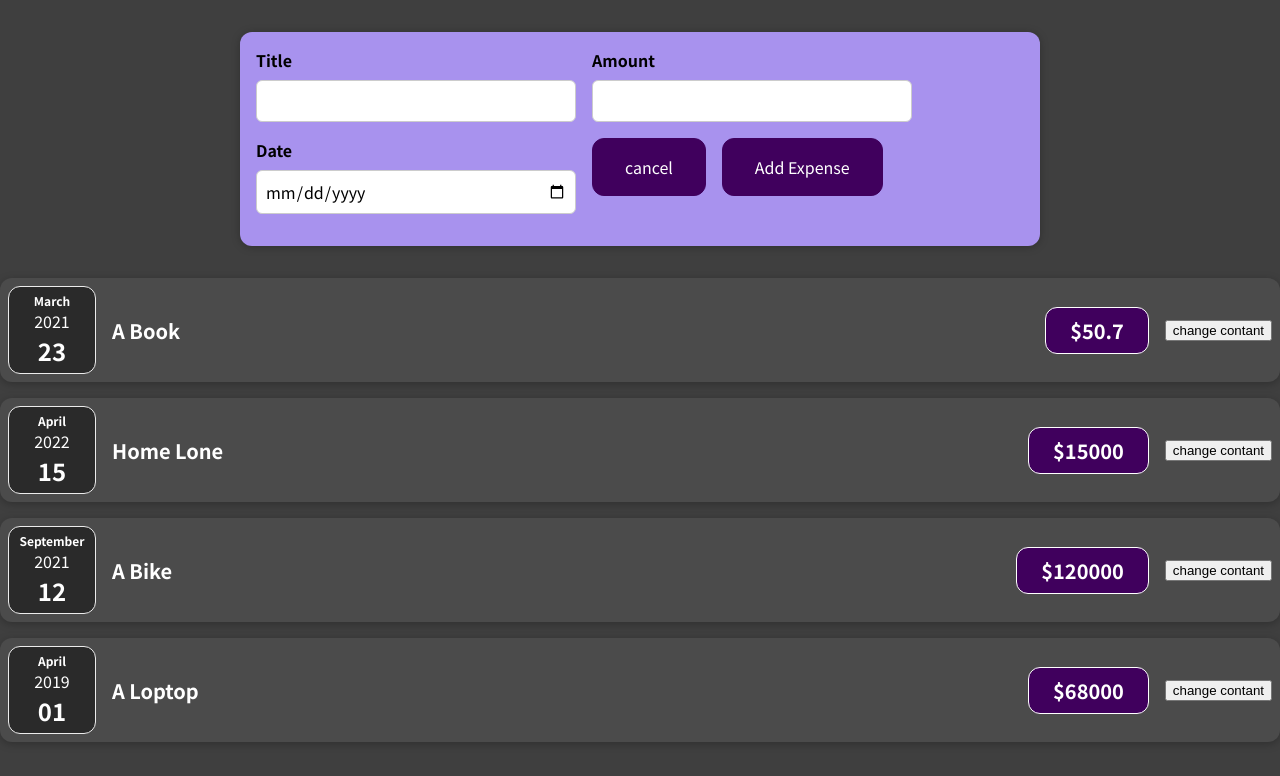
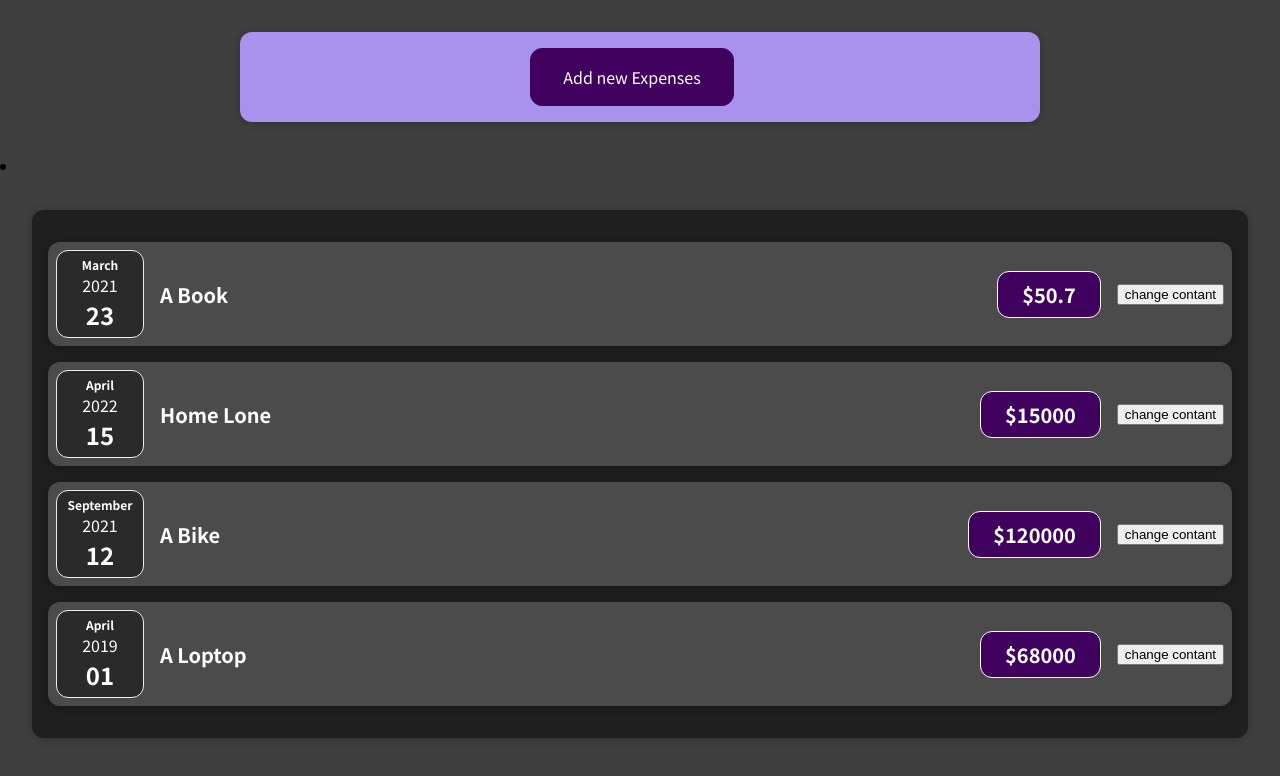
Before and after one commit to SanchitDev47/react_app_dev, a React (Create React App) app: page / in a window 1280 px wide. Shown: the top 776 px of the page. Built offline with nearby package versions, Linux system fonts and the light colour scheme.

Commit message:
get update

```diff
--- a/src/App.js
+++ b/src/App.js
@@ -1,55 +1,25 @@
 import { useState } from 'react';
 import './App.css';
-// import Expenses from './compoenents/Expenses/Expense'
+// import ExpensesList from './compoenents/Expenses/ExpensesList';
 import NewExpense from './compoenents/NewExpense/NewExpense';
-import ExpensesList from './compoenents/Expenses/ExpensesList';
+import Expense from './compoenents/Expenses/Expense';
 
+import detailsObject from './detailsObject';
 
-const DUMMY_EXPENSES = [
-      {
-        id:'e1',
-        title: 'A Book',
-        amount: 50.70,
-        date: new Date(2021, 2, 23) ,
-      },
-      {
-        id:'e2',
-        title: 'Home Lone',
-        amount: 15000,
-        date: new Date(2022, 3, 15),
-      },
-      {
-        id:'e3',
-        title: 'A Bike ',
-        amount: 120000,
-        date: new Date(2021, 8, 12),
-      },
-      {
-        id:'e4',
-        title: 'A Loptop',
-        amount: 68000,
-        date: new Date(2019, 3, 1) ,
-    },
-  ];
-
-
-  function App() {
-    const [expense, setExpenses] = useState(DUMMY_EXPENSES);
-
-
+function App() {
+  const [expense, setExpenses] = useState(detailsObject);
   const addExpenseHandler = expense => {
     setExpenses((prevExpenses) => {
       return [expense, ...prevExpenses];
     });
-};
+    console.log('expensedsd', expense);
+  };
   return(
 <div className='App'>
-  <NewExpense onAddExpense={addExpenseHandler}/>
-
-  {/* <Expenses /> */}
-  <ExpensesList items={expense}/>
+  <NewExpense  onAddExpense={addExpenseHandler}/>
+  <Expense items={expense}/>
+  {/* <ExpensesList items= {expense} /> */}
 </div>
   );
 }
-
 export default App;
--- a/src/compoenents/Expenses/ExpensItems.jsx
+++ b/src/compoenents/Expenses/ExpensItems.jsx
@@ -6,7 +6,6 @@ import { useState } from 'react';
 
 export default function ExpensItems(props) {
     const [title, setTitle] = useState(props.title);
-
     const clickHandler = () => {
         setTitle('Updated');
         console.log(title)
--- a/src/compoenents/Expenses/Expense.jsx
+++ b/src/compoenents/Expenses/Expense.jsx
@@ -1,29 +1,31 @@
-// import React,{useState} from 'react';
-// import './Expenses.css';
-// import Card from './Card';
+import React from 'react';
+import './Expenses.css';
+import Card from './Card';
 // import ExpensesFilter from './ExpensesFilter';
-// import ExpensesList from './ExpensesList';
+import ExpensesList from './ExpensesList';
 // import ExpensesChart from './ExpensesChart';
 
 
 
-// export default function Expense(props) {
+export default function Expense(props) {
 //   const [filteredYear, setFilteredYear] = useState('2022');
 
-//       const filteredExpenses = props.items.filter(expenses => {
-//       return expenses.date.getFullYear().toString() === filteredYear
-//     });
-//       return (
-//         <li>
-//         <Card className='expenses'>
-//            <ExpensesFilter
-//             selected={filteredYear}
-//             allExpensesSelected={filterItemsHandler}
-//             onChangeFilter={filterChangeHandler}
-//             />
-//             <ExpensesChart />
-//             <ExpensesList />
-//     </Card>
-//     </li>
-// );
-// }
+    //   const filteredExpenses = props.items.filter(expenses => {
+    //   return expenses.date.getFullYear().toString() === filteredYear
+    // });
+    const listOfItems = props.expense;
+
+      return (
+        <li>
+        <Card className='expenses'>
+          <ExpensesList items={listOfItems}/>
+           {/* <ExpensesFilter
+            selected={filteredYear}
+            allExpensesSelected={filterItemsHandler}
+            onChangeFilter={filterChangeHandler}
+            /> */}
+            {/* <ExpensesChart/> */}
+    </Card>
+    </li>
+);
+}
--- a/src/compoenents/Expenses/ExpensesList.jsx
+++ b/src/compoenents/Expenses/ExpensesList.jsx
@@ -1,22 +1,34 @@
 import React from 'react'
 import ExpensItems from './ExpensItems';
+import detailsObject from '../../detailsObject';
 
 
 export default function ExpensesList(props) {
-  //   if (props.items.length === 0 ) {
-  //     return <h2 className='expenses-list__fallback'>Found no expenses.</h2>;
-  //  }
-return (
-<ul className="expenses-list">
-{ props.items.map((expense) => (
+  // let theItems = props.detailsObject;
+// let [id,title,amount,date ] = detailsObject;
+// const prtObject = props.items.map((expense)=> console.log(expense) )
+
+  try {
+    return (
+        <ul className="expenses-list">
+          {detailsObject.map((items) => (
                 <ExpensItems
-                key={expense.id}
-                title={expense.title}
-                amount={expense.amount}
-                date={expense.date}
+                key={items.id}
+                title={items.title}
+                amount={items.amount}
+                date={items.date}
                 />
-            ))}
+              ))}
+
+                 {/* <ExpensItems
+                title={props.expense[0].title}
+                date={props.expense[0].date}
+                amount={props.expense[0].amount}
+                /> */}
             </ul>
-
   )
+  }
+  catch(e) {
+    console.log(e)
+  }
 }
--- a/src/compoenents/NewExpense/ExpenseFrom.jsx
+++ b/src/compoenents/NewExpense/ExpenseFrom.jsx
@@ -5,13 +5,13 @@ export default function ExpenseFrom(props) {
     const [ enteredTitle , setEnteredTitle] = useState('');
     const [ enteredAmount , setEnteredAmount] = useState('');
     const [ enteredDate , setEnteredDate] = useState('');
+    // const [isSubmit, notSubmit] = useState(false);
 
     // const [userInput , setUserInput] = useState({
     //     enteredTitle: '',
     //     enteredAmount: '',
     //     enteredDate: '',
     // })
-
 
     const titleChangeHandler = (event) => {
     setEnteredTitle ( event.target.value ) ;
--- a/src/compoenents/NewExpense/NewExpense.jsx
+++ b/src/compoenents/NewExpense/NewExpense.jsx
@@ -1,39 +1,35 @@
-import React from 'react'
+import React,{useState} from 'react'
 import ExpenseFrom from './ExpenseFrom'
 import './NewExpenses.css'
 
 
 
 export default function NewExpense(props) {
-// const [isEditing , setEditing] = useState(false);
+const [isEditing , setEditing] = useState(false);
 
 
-// const startEditingHandler = () => {
-//   setEditing(true)
-// }
+const startEditingHandler = () => {
+  setEditing(true)
+}
   const saveExpenseDataHandler = (enteredExpenseData) => {
   const expenseData = {
     ...enteredExpenseData,
     id: Math.random().toString()
   };
     props.onAddExpense(expenseData);
-    // setEditing(false)
+    setEditing(true)
 }
-// const startEditinghandler = () => {
-//   setEditing(true);
-
-// }
-// const stopEditinghandler = () => {
-// setEditing(false);
-// }
+const stopEditinghandler = () => {
+setEditing(false);
+}
   return (
     <div className='new-expense'>
-            {/* {!isEditing && <button onClick={startEditingHandler}>Add new Expenses</button>}
+            {!isEditing && <button onClick={startEditingHandler}>Add new Expenses</button>}
             {isEditing && <ExpenseFrom
             onSaveExpenseData={saveExpenseDataHandler}
-            onCancel={stopEditinghandler} */}
-            {/* />} */}
-            <ExpenseFrom onSaveExpenseData={saveExpenseDataHandler} />
+            onCancel={stopEditinghandler}
+            />}
+            {/* <ExpenseFrom onSaveExpenseData={saveExpenseDataHandler} /> */}
     </div>
     )
 }
--- /dev/null
+++ b/src/detailsObject.js
@@ -0,0 +1,28 @@
+const detailsObject = [
+{
+      id:'e1',
+      title: 'A Book',
+      amount: 50.70,
+      date: new Date(2021, 2, 23) ,
+    },
+    {
+      id:'e2',
+      title: 'Home Lone',
+      amount: 15000,
+      date: new Date(2022, 3, 15),
+    },
+    {
+      id:'e3',
+      title: 'A Bike ',
+      amount: 120000,
+      date: new Date(2021, 8, 12),
+    },
+    {
+      id:'e4',
+      title: 'A Loptop',
+      amount: 68000,
+      date: new Date(2019, 3, 1) ,
+  },
+  ];
+
+  export default detailsObject;
```
Also changed, not shown: src/compoenents/Expenses/ExpensesChart.jsx (+26 -25 lines), src/compoenents/Expenses/Note.txt.
